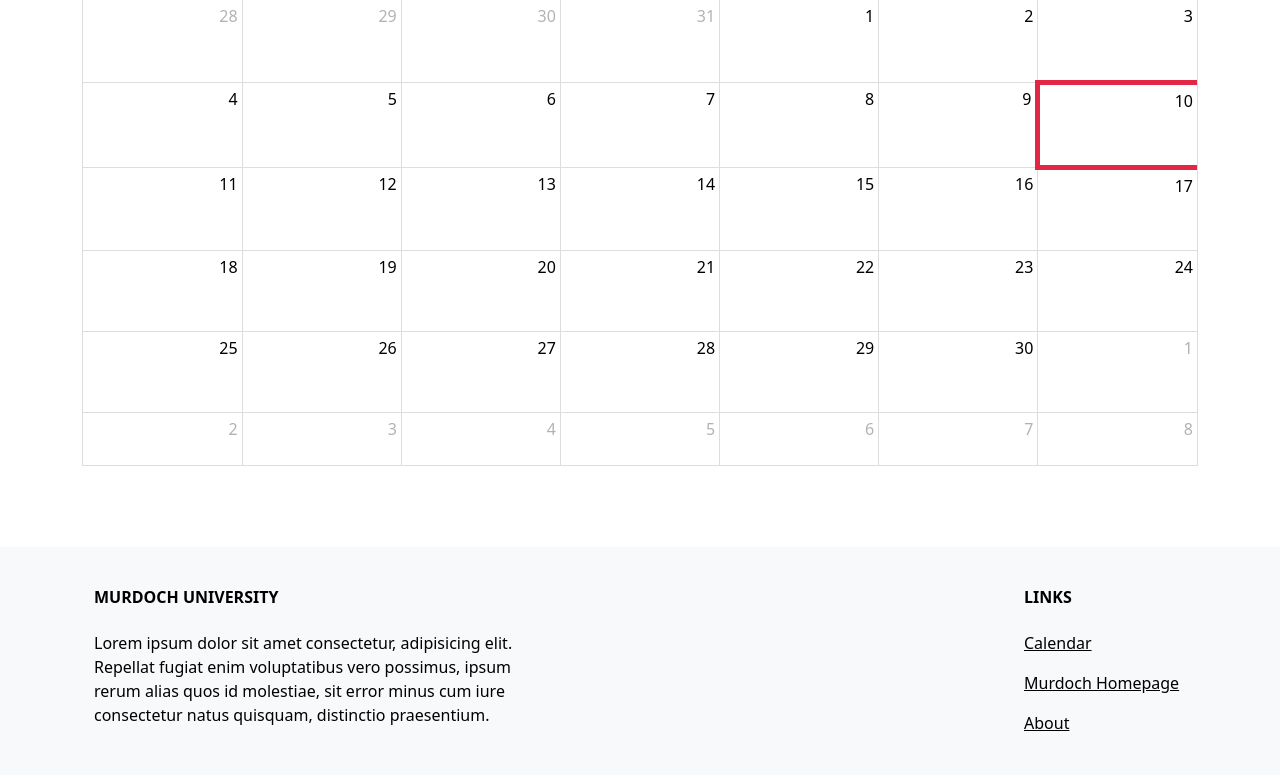
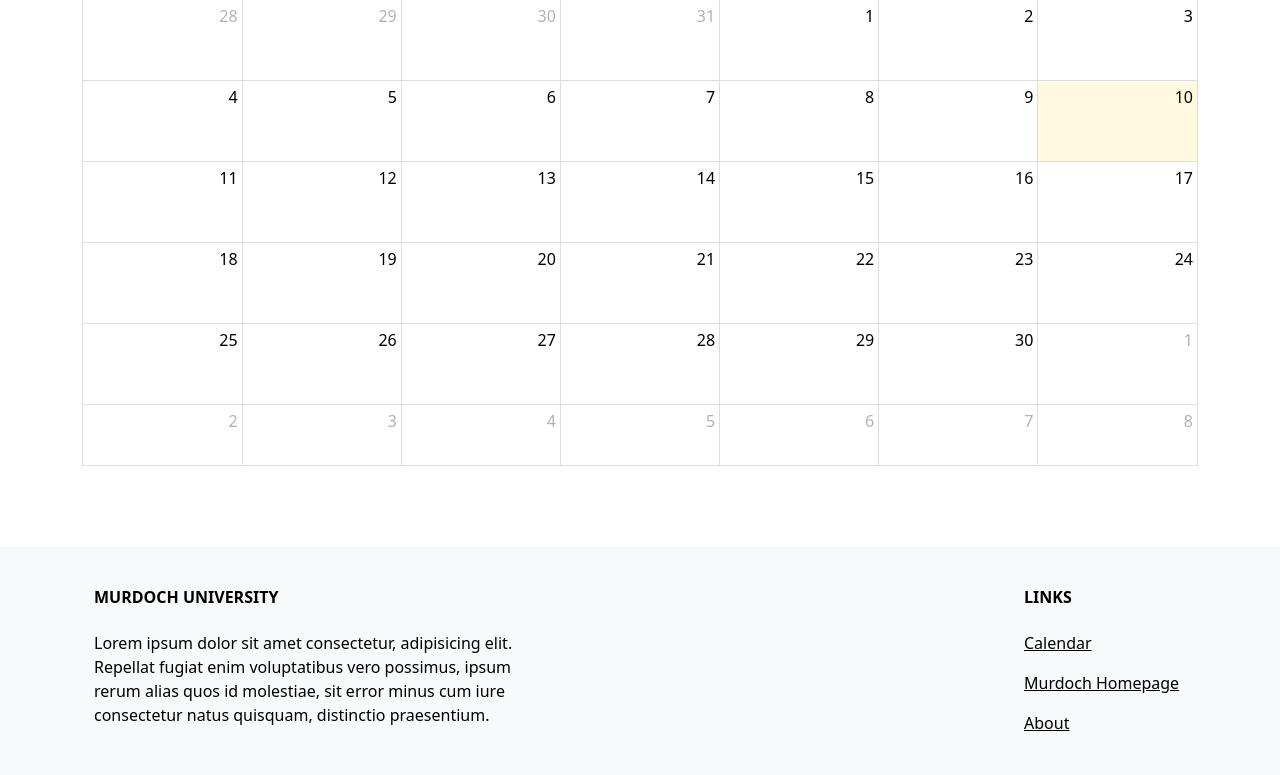
Before and after one commit to Pudding134/MUCal, a PHP site: page / in a window 1280 px wide. Shown: the part 282-1057 px from the top of the page. Run offline with PHP 8.4, Linux system fonts and the light colour scheme; data that the repository does not hold is empty.

```diff
--- a/assets/styles.css
+++ b/assets/styles.css
@@ -5,8 +5,6 @@
     --secondary-color-cal: black;
     --list-calendar-hover-cal: #f8f8ff;
     --icon-switcher: url('moon.svg');
-    --fc-today-bg-color: rgba(255,220,40,0);
-    --murdoch-red: #E12744;
 }
 
 .dark-theme
@@ -251,10 +249,6 @@ body
     column-gap: 10px;
 }
 
-.fc .fc-daygrid-day.fc-day-today {
-    border: 5px solid var(--murdoch-red)
-}
-
 
 @media only screen and (max-width: 768px)
 {
--- a/insert.php
+++ b/insert.php
@@ -1,4 +1,5 @@
 <?php
+    session_start();
     include 'db_connection.php';
 
     $countryMap = [
```
